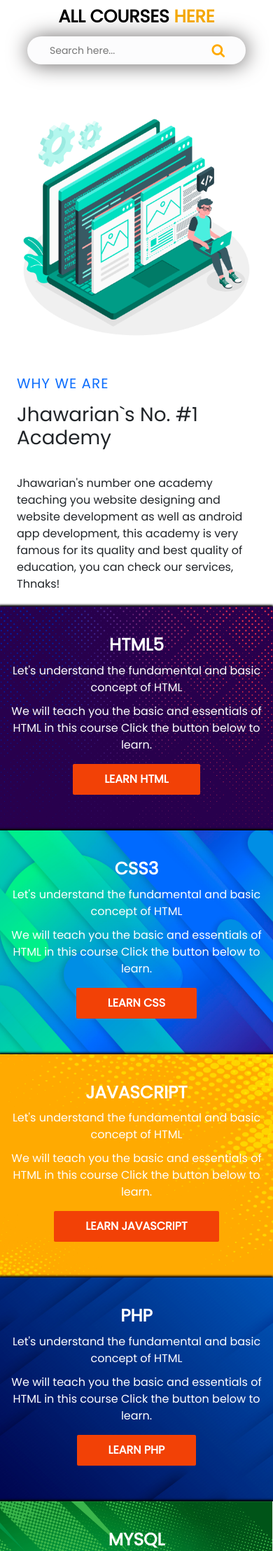
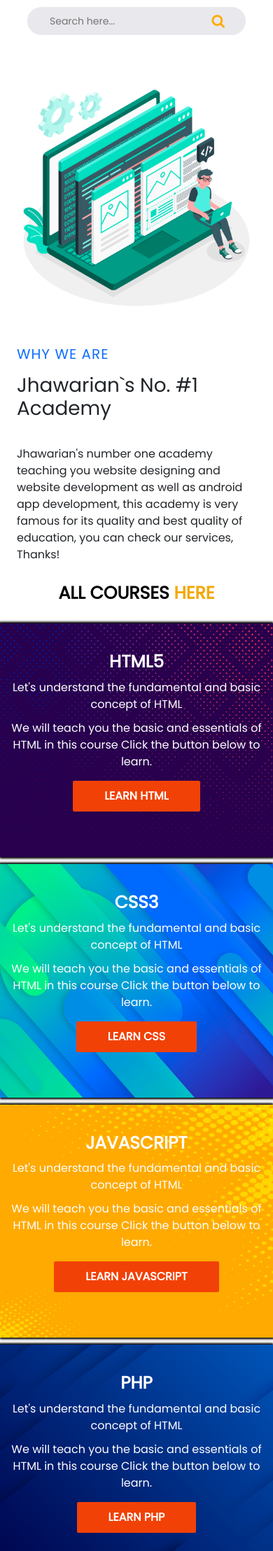
Before and after one commit to shahidjhawari/Online-Courses, a PHP site: page / in a window 390 px wide. Shown: the part 400-2617 px from the top of the page at 70% size. Run offline with PHP 8.4, Linux system fonts and the light colour scheme; some libraries are stand-ins or nearby versions.

Commit message:
minor changes

```diff
--- a/css/responsive.css
+++ b/css/responsive.css
@@ -47,9 +47,6 @@
 
 /* Course Heading & Search bar Section CSS */
 @media screen and (max-width: 574px){
-    .titlepage {
-      padding-bottom: 0px;
-    }
     .titlepage h2 {
       margin-top: -20px;
     }
@@ -75,5 +72,9 @@
     }
     .titlepage {
       margin-top: -35px;
+      margin-bottom: 0px;
+    }
+    .about_section {
+        margin-top: 10px;
     }
   }
--- a/css/styles.css
+++ b/css/styles.css
@@ -188,18 +188,17 @@ header {
   margin-left: auto;
   margin-right: auto;
   margin-bottom: 30px;
-  background-color: #fcfcfd;
+  background-color: #e8e8ed;
   border-radius: 50px;
   padding: 10px 30px;
   display: flex;
-  box-shadow: 1px 1px 30px rgb(103, 100, 100);
 }
 
 .search_input {
   color: #010101;
   border: 0;
   outline: 0;
-  background: #fcfcfd;
+  background: #e8e8ed;
   width: 100%;
   line-height: 40px;
   font-size: 17px;
--- a/index.html
+++ b/index.html
@@ -73,11 +73,6 @@
  <!--Banner Section End-->
 
  <!-- Courses Heading Start -->
-  <div class="domain">
-    <div class="titlepage text_align_center">
-      <h2>ALL COURSES <span class="blue_light">HERE</span></h2>
-    </div>
-  </div>
   <div class="form">
     <div class="searchbar">
       <input class="search_input" type="text" name="" placeholder="Search here...">
@@ -98,12 +93,20 @@
                   <h5 class="text-primary text-uppercase mb-3" style="letter-spacing: 1px;">WHY WE ARE</h5>
                   <h1>Jhawarian`s No. #1 Academy</h1>
               </div>
-              <p>Jhawarian's number one academy teaching you website designing and website development as well as android app development, this academy is very famous for its quality and best quality of education, you can check our services, Thnaks!</p>
+              <p>Jhawarian's number one academy teaching you website designing and website development as well as android app development, this academy is very famous for its quality and best quality of education, you can check our services, Thanks!</p>
           </div>
       </div>
   </div>
 </div>
 <!-- Why We are end -->
+
+<!-- all course add heading start -->
+<div class="domain">
+  <div class="titlepage text_align_center">
+    <h2>ALL COURSES <span class="blue_light">HERE</span></h2>
+  </div>
+</div>
+<!-- all course add heading start -->
 
  <!--HTML Section Start-->
   <section class="about_section layout_padding">
```
